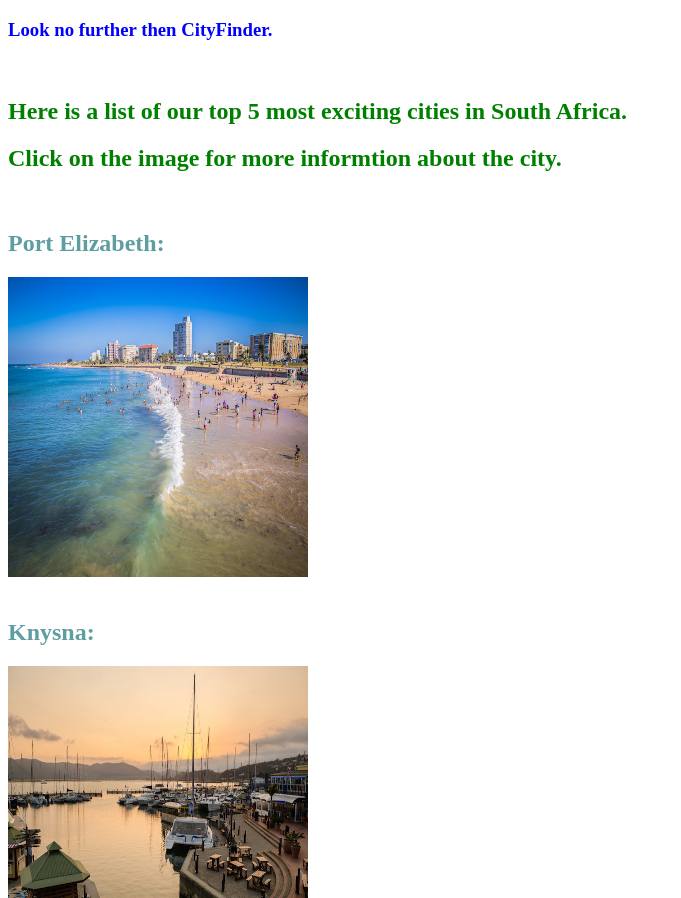
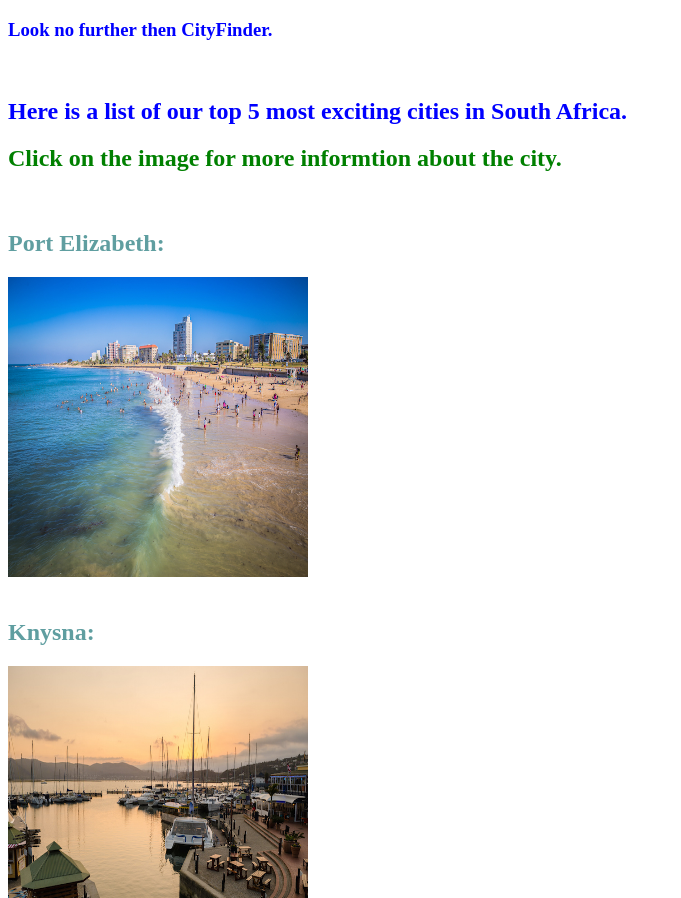
Before and after one commit to YusufIsmail-ux/CityFinder, a plain HTML site: page index.html in a window 1280 px wide. Shown: the part 1163-2061 px from the top of the page, without its empty margins (0-681 px from the left). Drawn offline with Linux system fonts and the light colour scheme.

Commit message:
Update index.html

```diff
--- a/index.html
+++ b/index.html
@@ -27,7 +27,7 @@
         <h3 style="color:blue;">Look no further then CityFinder.</h3>
 
         <br>
-        <h2 style="color:green;">Here is a list of our top 5 most exciting cities in South Africa. </h2>
+        <h2 style="color:blue;">Here is a list of our top 5 most exciting cities in South Africa. </h2>
         <h2 style="color:green;">Click on the image for more informtion about the city. </h2>
 
         <br>
```
